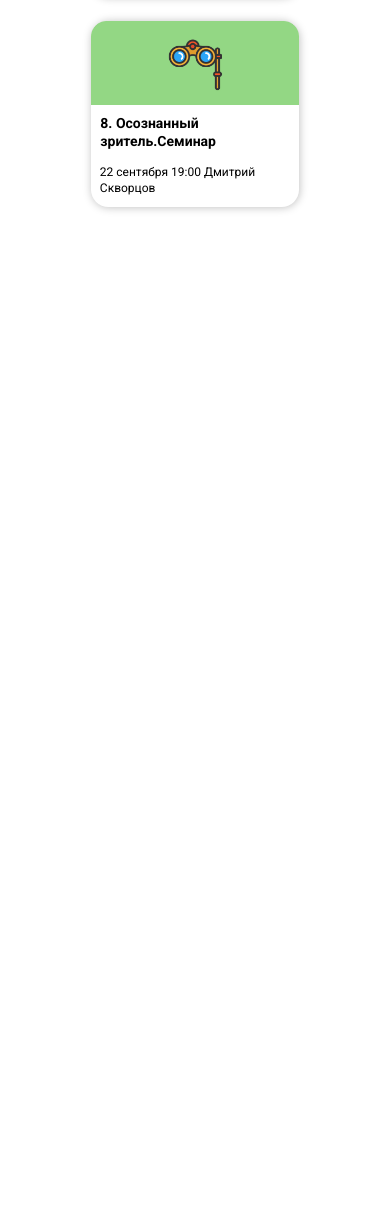
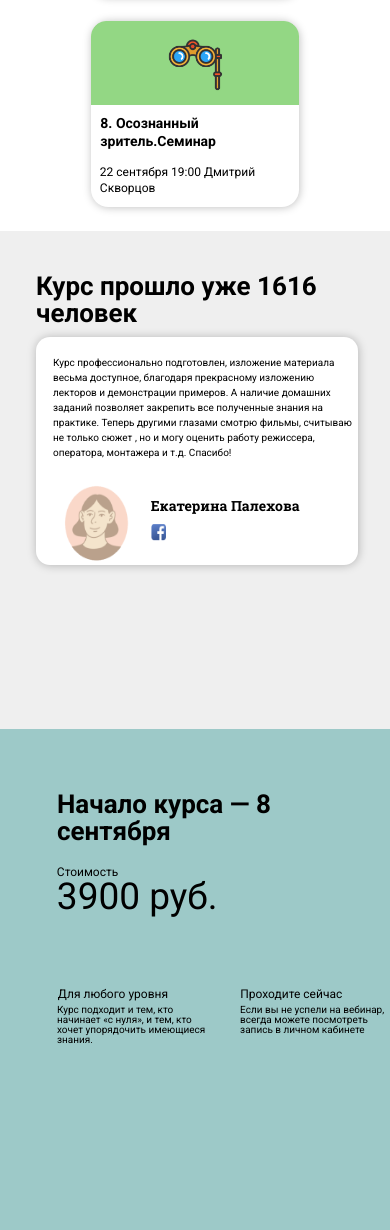
Before and after one commit to nrmliGit/firstProject, a plain HTML site: page index.html in a window 390 px wide. Shown: the part 3483-4713 px from the top of the page. Before the commit the page ends 3714 px from the top, so only its background shows below. Drawn offline with Linux system fonts and the light colour scheme.

Commit message:
ceyhun-commit

```diff
--- a/css/ceyhun.css
+++ b/css/ceyhun.css
@@ -0,0 +1,366 @@
+.container-2{
+
+    background: #EFEFEF;
+    padding-bottom: 111px;
+
+}
+.container-2 h1{
+    font-weight: 700;
+    font-size: 55px;
+    padding-top: 91px;
+    padding-left: 122px;
+
+
+}
+.card-ceyhun{
+
+
+    box-shadow: 1px 1px 20px rgb(0 0 0 / 25%);
+    border-radius: 30px;
+    margin-top: 34px;
+    margin-left: 126px;
+    margin-right: 523px;
+    margin-bottom: 111px;
+    background: #FFFFFF;
+}
+.card-ceyhun p{
+    font-style: normal;
+    font-weight: 400;
+    font-size: 20px;
+    line-height: 150%;
+    padding-top: 40px;
+    padding-left: 45px;
+
+}
+.bottom{
+    display: flex;
+}
+.first{
+    width: 190px;
+    height: 169px;
+    margin-left: 26px;
+    margin-top: 10px;
+}
+.name{
+    font-style: normal;
+    font-weight: 700;
+    font-size: 30px;
+    line-height: 101.38%;
+    margin-top: 50px;
+    margin-left: 30px;
+
+}
+.second{
+    margin-left: 30px;
+    width: 32px;
+    height: 31px;
+    margin-top: 10px;
+}
+@media screen and (max-width: 1279px) and (min-width: 992px) {
+    .container-2{
+
+    }
+    .container-2 h1{
+        font-style: normal;
+        font-weight: 700;
+        font-size: 32px;
+        line-height: 101.38%;
+        padding-top: 52.7px;
+        padding-left: 70.66px;
+    }
+
+
+    .card-ceyhun{
+        background: #FFFFFF;
+        box-shadow: 0.579167px 0.579167px 11.5833px rgba(0, 0, 0, 0.25);
+        border-radius: 17.375px;
+        margin-left: 72.97px;
+        margin-top: 19.69px;
+        margin-bottom: 64.29px;
+        margin-right: 700.9px;
+    }
+    .card-ceyhun p{
+        font-style: normal;
+        font-weight: 400;
+        font-size: 12px;
+        line-height: 150%;
+        padding-top: 23.17px;
+        padding-left: 25.06px;
+    }
+
+
+    .first{
+        width: 110.04px;
+        height: 97.88px;
+        margin-left: 15.06px;
+        margin-top: 5.79px;
+    }
+    .name{
+        font-weight: 700;
+        font-size: 17px;
+        line-height: 101.38%;
+        margin-top: 28.96px;
+        margin-left: 17.38px;
+    }
+    .second{
+        width: 18.53px;
+        height: 17.95px;
+        margin-left: 17.38px;
+
+    }
+}
+@media screen and (max-width: 991px) and (min-width: 200px) {
+    .container-2{
+
+    }
+    .container-2 h1{
+        font-style: normal;
+        font-weight: 700;
+        font-size: 26px;
+        line-height: 101.38%;
+        padding-top: 42px;
+        padding-left: 36px;
+
+    }
+    .card-ceyhun{
+
+        background: #FFFFFF;
+        box-shadow: 0.465972px 0.465972px 9.31944px rgba(0, 0, 0, 0.25);
+        border-radius: 13.9792px;
+        margin-left: 36px;
+        margin-top: 11px;
+        margin-bottom: 53px;
+        margin-right: 32px;
+
+    }
+    .card-ceyhun p{
+        font-style: normal;
+        font-weight: 400;
+        font-size: 10px;
+        line-height: 150%;
+        padding-top: 18.47px;
+        padding-left: 17px;
+
+    }
+    .first{
+        width: 80px;
+        height: 84px;
+        margin-left: 21px;
+        margin-top: 21px;
+
+    }
+    .name{
+        font-style: normal;
+        font-weight: 700;
+        font-size: 14px;
+        line-height: 101.38%;
+        margin-top: 39.06px;
+        margin-left: 13.63px;
+
+    }
+    .second{
+        width: 14.91px;
+        height: 17.2px;
+        margin-left: 13.63px;
+    }
+}
+
+
+
+.pre-footer{
+    background: #9DC9C8;
+}
+.pre-footer h1{
+    font-style: normal;
+    font-weight: 700;
+    font-size: 55px;
+    line-height: 101.38%;
+    padding-top: 179px;
+    padding-left: 122px;
+}
+.title{
+    font-style: normal;
+    font-weight: 400;
+    font-size: 25px;
+    line-height: 101.38%;
+    margin-top: 54px;
+    margin-left: 122px;
+}
+.price{
+
+    font-style: normal;
+    font-weight: 400;
+    font-size: 80px;
+    line-height: 101.38%;
+    margin-left: 122px;
+
+}
+.btm-text{
+    display: flex;
+    padding-bottom: 185px;
+}
+.left-txt{
+    font-style: normal;
+    font-weight: 400;
+    font-size: 25px;
+    line-height: 101.38%;
+    margin-left: 122px;
+    margin-top: 100px;
+}
+.btm-left-txt{
+    font-style: normal;
+    font-weight: 400;
+    font-size: 18px;
+    line-height: 101.38%;
+    margin-left: 122px;
+    margin-top: 9px;
+
+
+}
+.right-txt{
+    font-style: normal;
+    font-weight: 400;
+    font-size: 25px;
+    line-height: 101.38%;
+    margin-left: 70px;
+    margin-top: 100px;
+
+}
+.btm-right-txt{
+    font-style: normal;
+    font-weight: 400;
+    font-size: 18px;
+    line-height: 101.38%;
+    margin-top: 9px;
+    margin-left: 70px;
+}
+@media screen and (max-width: 1400px) and (min-width: 830px){
+    .pre-footer{
+
+    }
+    .pre-footer h1{
+        font-style: normal;
+        font-weight: 700;
+        font-size: 32px;
+        line-height: 101.38%;
+        padding-top: 103.67px;
+        padding-left: 70.66px;
+    }
+    .title{
+        font-style: normal;
+        font-weight: 400;
+        font-size: 14px;
+        line-height: 101.38%;
+        margin-top: 31.27px;
+        margin-left: 70.66px;
+    }
+    .price{
+        font-style: normal;
+        font-weight: 400;
+        font-size: 46px;
+        line-height: 101.38%;
+        margin-left: 70.66px;
+
+    }
+    .left-txt{
+        font-style: normal;
+        font-weight: 400;
+        font-size: 14px;
+        line-height: 101.38%;
+        margin-left: 70.66px;
+        margin-top: 89.77px;
+
+    }
+    .btm-left-txt{
+        font-style: normal;
+        font-weight: 400;
+        font-size: 10px;
+        line-height: 101.38%;
+        margin-left: 70.66px;
+        margin-top: 5.21px;
+
+    }
+    .right-txt{
+        font-style: normal;
+        font-weight: 400;
+        font-size: 14px;
+        line-height: 101.38%;
+        margin-left: 40.54px;
+        margin-top: 89.77px;
+    }
+    .btm-right-txt{
+        font-style: normal;
+        font-weight: 400;
+        font-size: 10px;
+        line-height: 101.38%;
+        margin-left: 40.54px;
+        margin-top: 5.21px;
+
+    }
+}
+
+@media screen and (max-width: 830px) and (min-width: 375px){
+    .pre-footer{
+
+}
+
+
+.pre-footer h1{
+    font-style: normal;
+    font-weight: 700;
+    font-size: 26px;
+    line-height: 101.38%;
+    padding-top: 62px;
+    padding-left: 57px;
+}
+.title{
+    font-style: normal;
+    font-weight: 400;
+    font-size: 12px;
+    line-height: 101.38%;
+    margin-top: 22.33px;
+    margin-left: 56.85px;
+}
+.price{
+    font-style: normal;
+    font-weight: 400;
+    font-size: 37px;
+    line-height: 101.38%;
+    margin-left: 56.85px;
+
+}
+.left-txt{
+    font-style: normal;
+    font-weight: 400;
+    font-size: 12px;
+    line-height: 101.38%;
+    margin-left: 57.85px;
+    margin-top: 72.28px;
+
+}
+.btm-left-txt{
+    font-style: normal;
+    font-weight: 400;
+    font-size: 10px;
+    line-height: 101.38%;
+    margin-left: 57px;
+    margin-top: 4.56px;
+
+}
+.right-txt{
+    font-style: normal;
+    font-weight: 400;
+    font-size: 12px;
+    line-height: 101.38%;
+    margin-left: 31.16px;
+    margin-top: 72.28px;
+}
+.btm-right-txt{
+    font-style: normal;
+    font-weight: 400;
+    font-size: 10px;
+    line-height: 101.38%;
+    margin-left: 31px;
+    margin-top: 5px;
+}
+}
--- a/index.html
+++ b/index.html
@@ -186,6 +186,44 @@
 
     <!-- Start of  Ceyhun branch-->
 
+    <section>
+        <div class="container-2">
+            <h1>Курс прошло уже 1616 человек</h1>
+            <div class="card-ceyhun">
+                <p>Курс профессионально подготовлен, изложение материала весьма доступное, благодаря прекрасному изложению лекторов и демонстрации примеров. А наличие домашних заданий позволяет закрепить все полученные знания на практике. Теперь другими глазами смотрю фильмы, считываю не только сюжет , но и могу оценить работу режиссера, оператора, монтажера и т.д. Спасибо!</p>
+                <div class="bottom">
+                   <img class="first" src="./images/ceyhun-image/1 9.png" alt="">
+                        <div>
+                            <h2 class="name">Екатерина Палехова</h2>
+                            <img class="second" src="./images/ceyhun-image/fb_2 1.png" alt="">
+
+
+                        </div>
+                </div>
+            </div>
+        </div>
+        <div class="pre-footer">
+            <h1>Начало курса — 8 сентября</h1>
+            <p class="title">Стоимость</p>
+            <p class="price">3900 руб.</p>
+            <div class="btm-text">
+                <div>
+                    <p class="left-txt">Для любого уровня</p>
+                    <p class="btm-left-txt">Курс подходит и тем, кто начинает «с нуля», и тем, кто хочет упорядочить имеющиеся знания.</p>
+                </div>
+                <div>
+                    <p class="right-txt">Проходите сейчас</p>
+                    <p class="btm-right-txt">Если вы не успели на вебинар, всегда можете посмотреть запись в личном кабинете</p>
+                </div>
+            </div>
+        </div>
+    </section>
+
+
+
+
+
+
     <!-- End of Ceyhun branch -->
 
 
```
